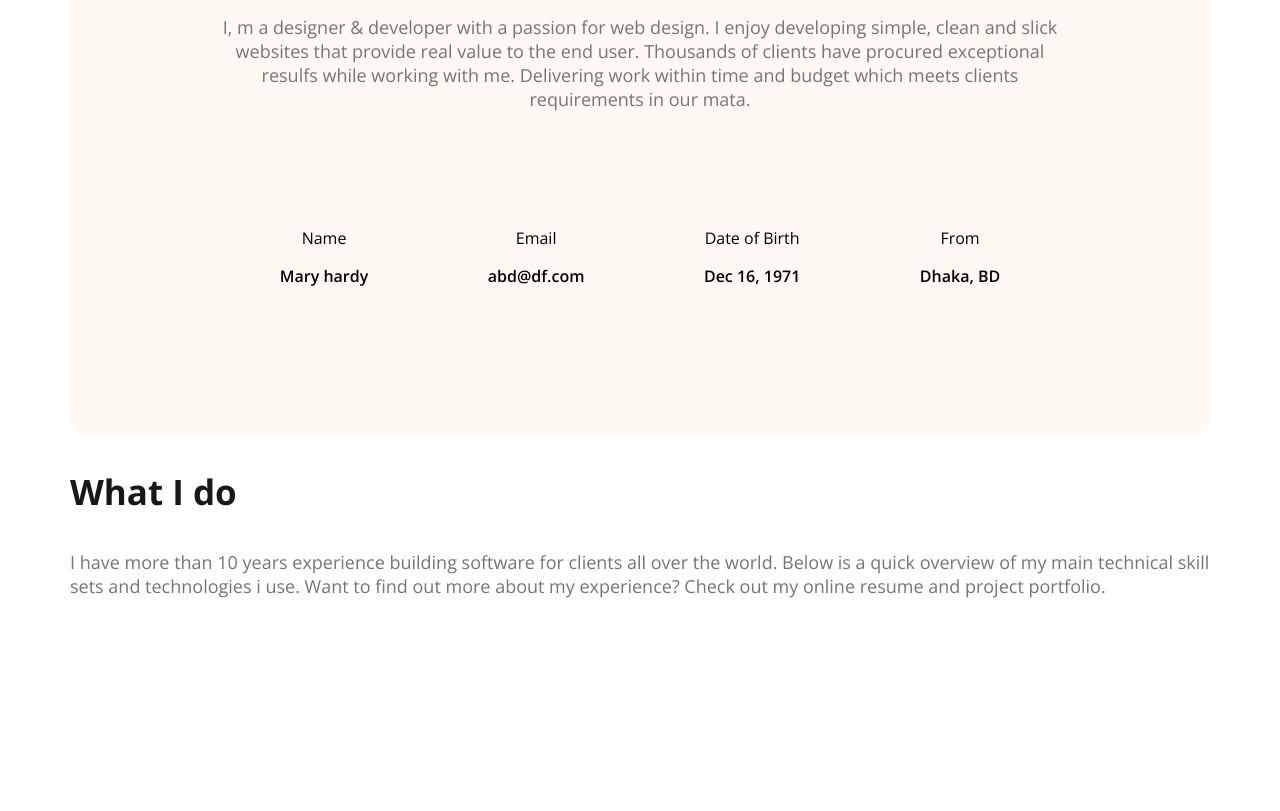
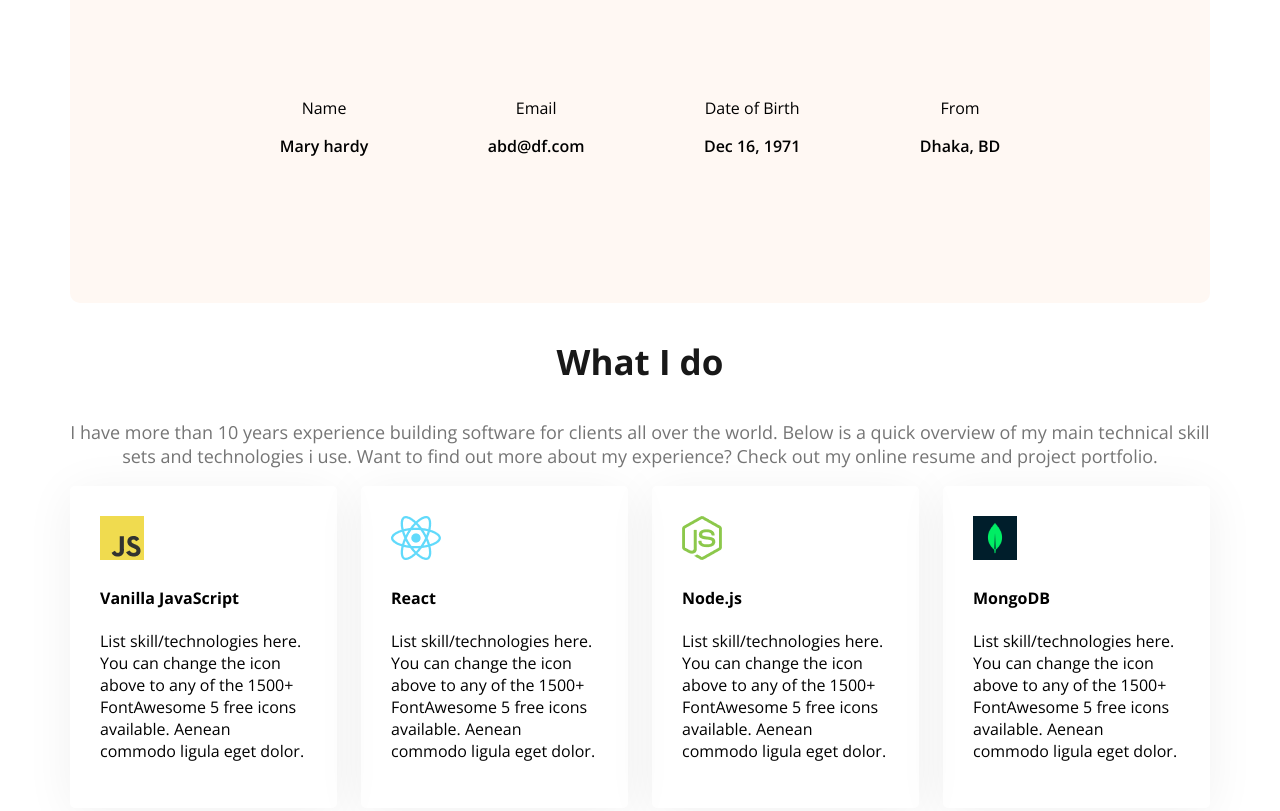
Before and after one commit to Zisan-000/web-dev-portfolio, a plain HTML site: page index.html in a window 1280 px wide. Shown: the part 1192-2003 px from the top of the page. Before the commit the page ends 1808 px from the top, so only its background shows below. Drawn offline with nearby package versions, Linux system fonts and the light colour scheme.

Commit message:
module 6.6

```diff
--- a/index.html
+++ b/index.html
@@ -59,10 +59,30 @@
             </div>
         </section>
         <section class="skills">
-            <h3 class="section-title">What I do</h3>
-            <p class="section-description">I have more than 10 years experience building software for clients all over the world. Below is a quick overview of my main technical skill sets and technologies i use. Want to find out more about my experience? Check out my online resume and project portfolio.</p>
-
-
+            <h3 class="section-title text-center">What I do</h3>
+            <p class="section-description text-center">I have more than 10 years experience building software for clients all over the world. Below is a quick overview of my main technical skill sets and technologies i use. Want to find out more about my experience? Check out my online resume and project portfolio.</p>
+            <div class="skills-container">
+                <div class="skill">
+                    <img src="./images/icons/js.png" alt="">
+                    <h4 class="skill-title">Vanilla JavaScript</h4>
+                    <p class="skill-description">List skill/technologies here. You can change the icon above to any of the 1500+ FontAwesome 5 free icons available. Aenean commodo ligula eget dolor.</p>
+                </div>
+                <div class="skill">
+                    <img src="./images/icons/react.png" alt="">
+                    <h4 class="skill-title">React</h4>
+                    <p class="skill-description">List skill/technologies here. You can change the icon above to any of the 1500+ FontAwesome 5 free icons available. Aenean commodo ligula eget dolor.</p>
+                </div>
+                <div class="skill">
+                    <img src="./images/icons/nodejs.png" alt="">
+                    <h4 class="skill-title">Node.js</h4>
+                    <p class="skill-description">List skill/technologies here. You can change the icon above to any of the 1500+ FontAwesome 5 free icons available. Aenean commodo ligula eget dolor.</p>
+                </div>
+                <div class="skill">
+                    <img src="./images/icons/mongo.png " alt="">
+                    <h4 class="skill-title">MongoDB</h4>
+                    <p class="skill-description">List skill/technologies here. You can change the icon above to any of the 1500+ FontAwesome 5 free icons available. Aenean commodo ligula eget dolor.</p>
+                </div>
+            </div>
         </section>
     </main>
     <footer>
--- a/styles/portfolio.css
+++ b/styles/portfolio.css
@@ -35,6 +35,10 @@
 .section-description{
     font-size: 18px;
     color: #757575;
+}
+
+.text-center{
+    text-align: center;
 }
 
 /* Header */
@@ -103,13 +107,16 @@ main{
     max-width: 1140px;
     margin: 0 auto;
 }
-
+main section{
+    margin-top: 130;
+    margin-bottom: 30px;
+}
 /* about styles */
 .about{
     border-radius: 10px;
     padding: 130px 150px;
     text-align: center;
-    margin-top: 130px;
+    px;
 }
 .about-items{
     display: flex;
@@ -120,3 +127,15 @@ main{
 .item-description{
     font-weight: 600;
 }
+
+/* skills section style */
+.skills-container{
+    display: flex;
+    gap: 24px;
+}
+
+.skill{
+    padding: 30px;
+    border-radius: 5px;
+    box-shadow: 0px 6px 50px 0px rgba(0, 0, 0, 0.06);
+}
```
